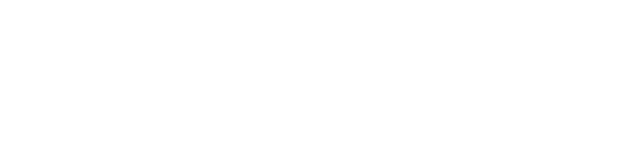
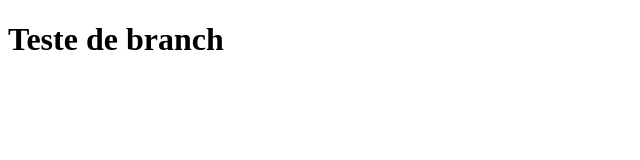
Before and after one commit to vitorlisboa075/aula-cinco-git, a plain HTML site: page index.html in a window 1280 px wide. Shown: the whole page, without its empty margins (0-640 px from the left). Drawn offline with Linux system fonts and the light colour scheme.

Commit message:
alteracao index.hteml branch funcionalidade2

```diff
--- a/index.html
+++ b/index.html
@@ -6,6 +6,6 @@
     <title>Aula branch</title>
 </head>
 <body>
-
+    <h1>Teste de branch </h1>
 </body>
 </html>
```
